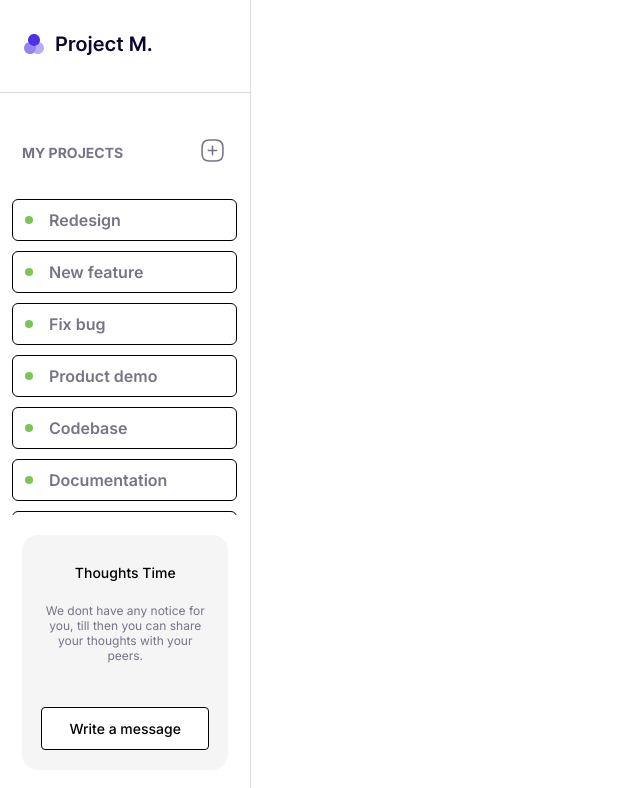
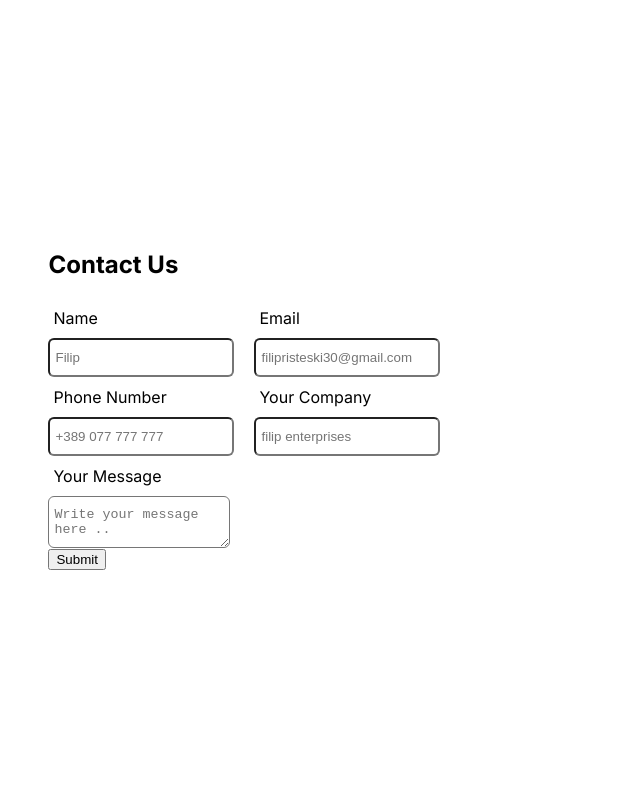
Before and after one commit to filipristeski23/Project_Tasks, a React (Vite) app: page / in a window 1280 px wide. Shown: the top 788 px of the page, without its empty margins (0-640 px from the left). Built offline with nearby package versions, Linux system fonts and the light colour scheme.

Commit message:
ContactForm component nearly finished, only a little bit css and polishing needed

```diff
--- a/src/App.jsx
+++ b/src/App.jsx
@@ -1,11 +1,13 @@
 import GlobalStyles from "./styles/GlobalStyles";
-import SideMenuContainer from "./containers/SideMenuContainer";
+import MainSectionContainer from "./containers/MainSectionContainer";
 
 function App() {
   return (
     <>
       <GlobalStyles />
-      <SideMenuContainer />
+      <div>
+        <MainSectionContainer />
+      </div>
     </>
   );
 }
--- /dev/null
+++ b/src/components/ContactForm.jsx
@@ -0,0 +1,73 @@
+import styled from "styled-components";
+
+const Div = styled.div``;
+
+const Input = styled.input`
+  padding: 10px 0 10px 5px;
+  border-radius: 0.375rem;
+`;
+
+const Div2 = styled.div`
+  display: flex;
+  flex-direction: row;
+  gap: 20px;
+`;
+const Div3 = styled.div`
+  display: flex;
+  flex-direction: column;
+`;
+
+const Textarea = styled.textarea`
+  padding: 10px 0 10px 5px;
+  border-radius: 0.375rem;
+`;
+
+const Label = styled.label`
+  padding: 10px 0 10px 5px;
+`;
+
+function ContactForm() {
+  return (
+    <Div>
+      <h2>Contact Us</h2>
+      <form>
+        <Div2>
+          <Div3>
+            <Label>Name</Label>
+            <Input type="text" name="name" placeholder="Filip " />
+          </Div3>
+          <Div3>
+            <Label>Email</Label>
+            <Input
+              type="text"
+              name="email"
+              placeholder="filipristeski30@gmail.com"
+            />
+          </Div3>
+        </Div2>
+        <Div2>
+          <Div3>
+            <Label>Phone Number</Label>
+            <Input type="number" name="phone" placeholder="+389 077 777 777" />
+          </Div3>
+          <Div3>
+            <Label>Your Company</Label>
+            <Input type="text" name="company" placeholder="filip enterprises" />
+          </Div3>
+        </Div2>
+        <Div2>
+          <Div3>
+            <Label>Your Message</Label>
+            <Textarea
+              name="paragraph"
+              placeholder="Write your message here .."
+            />
+          </Div3>
+        </Div2>
+        <button type="submit">Submit</button>
+      </form>
+    </Div>
+  );
+}
+
+export default ContactForm;
--- /dev/null
+++ b/src/containers/MainSectionContainer.jsx
@@ -0,0 +1,19 @@
+import ContactForm from "../components/ContactForm";
+import styled from "styled-components";
+
+const Div = styled.div`
+  display: flex;
+  align-items: center;
+  height: 100vh;
+  padding-left: 3.031rem;
+`;
+
+function MainSectionContainer() {
+  return (
+    <Div>
+      <ContactForm />
+    </Div>
+  );
+}
+
+export default MainSectionContainer;
```
